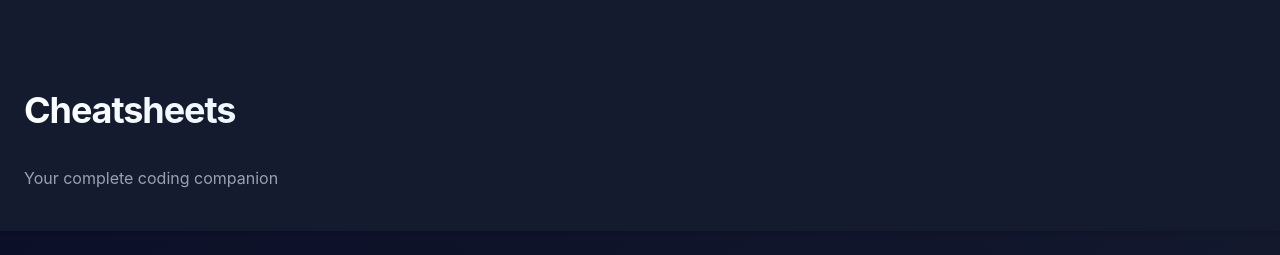
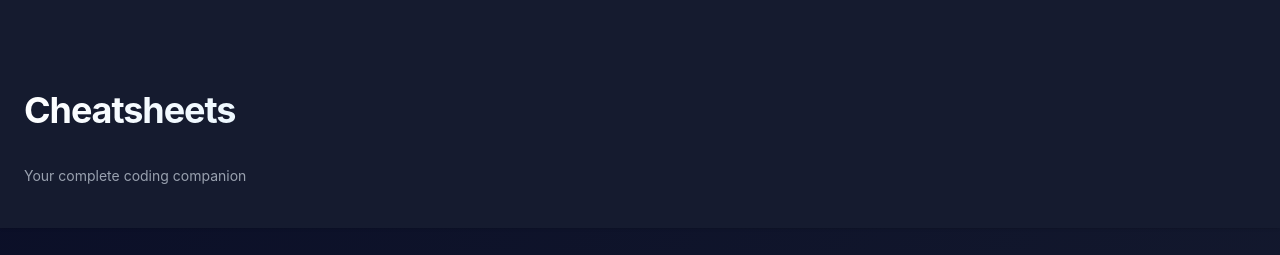
Before and after one commit to workbydivyanshu/cheatsheets, a Next.js app: page / in a window 1280 px wide. Shown: the top 255 px of the page. Built offline with nearby package versions, Linux system fonts and the light colour scheme.

Commit message:
UI: Reduce homepage dialogue size for better visual hierarchy
- Changed tagline 'Your complete coding companion' to smaller font size (text-sm)
- Reduced margin-top from mt-2 to mt-1
- Improves visual hierarchy and readability of header

```diff
--- a/app/layout.tsx
+++ b/app/layout.tsx
@@ -28,7 +28,7 @@
           <header className="bg-secondary shadow">
             <div className="max-w-7xl mx-auto px-6 py-6">
               <h1 className="text-4xl font-bold text-accent">Cheatsheets</h1>
-              <p className="text-gray-400 mt-2">
+              <p className="text-sm text-gray-400 mt-1">
                 Your complete coding companion
               </p>
             </div>
```
Also changed, not shown: build.txt (added), 1 other file (tests, documents, lock files or other folders).
